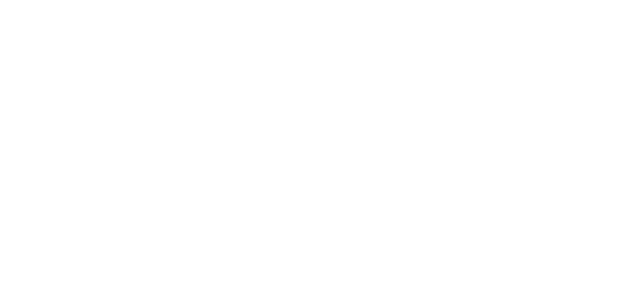
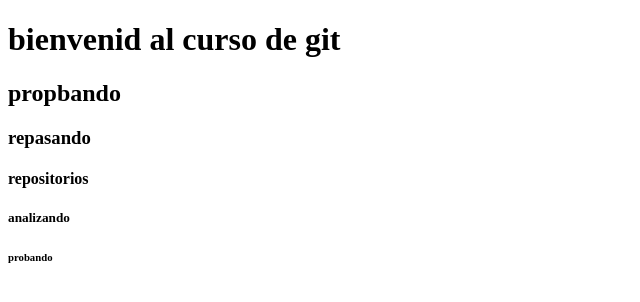
Before and after one commit to IvanAristi/proyecto-empezar, a plain HTML site: page index.html in a window 1280 px wide. Shown: the whole page, without its empty margins (0-640 px from the left). Drawn offline with Linux system fonts and the light colour scheme.

Commit message:
guardando cambios

```diff
--- a/estilo.css
+++ b/estilo.css
@@ -0,0 +1,18 @@
+   h1{
+    color: blue;
+   }
+
+   h2{
+    color: aqua;
+   }
+
+
+   h3{
+    color: blueviolet;
+   }
+
+   h4{
+    color: darkorange;
+
+
+   }
--- a/index.html
+++ b/index.html
@@ -8,7 +8,14 @@
 </head>
 <body>
     <div>
+
   <div>
+<h1>bienvenid al curso de git</h1>
+<h2>propbando</h2>
+<h3>repasando</h3>
+<h4>repositorios</h4>
+<h5>analizando</h5>
+<h6>probando</h6>
 
   </div>
 
```
